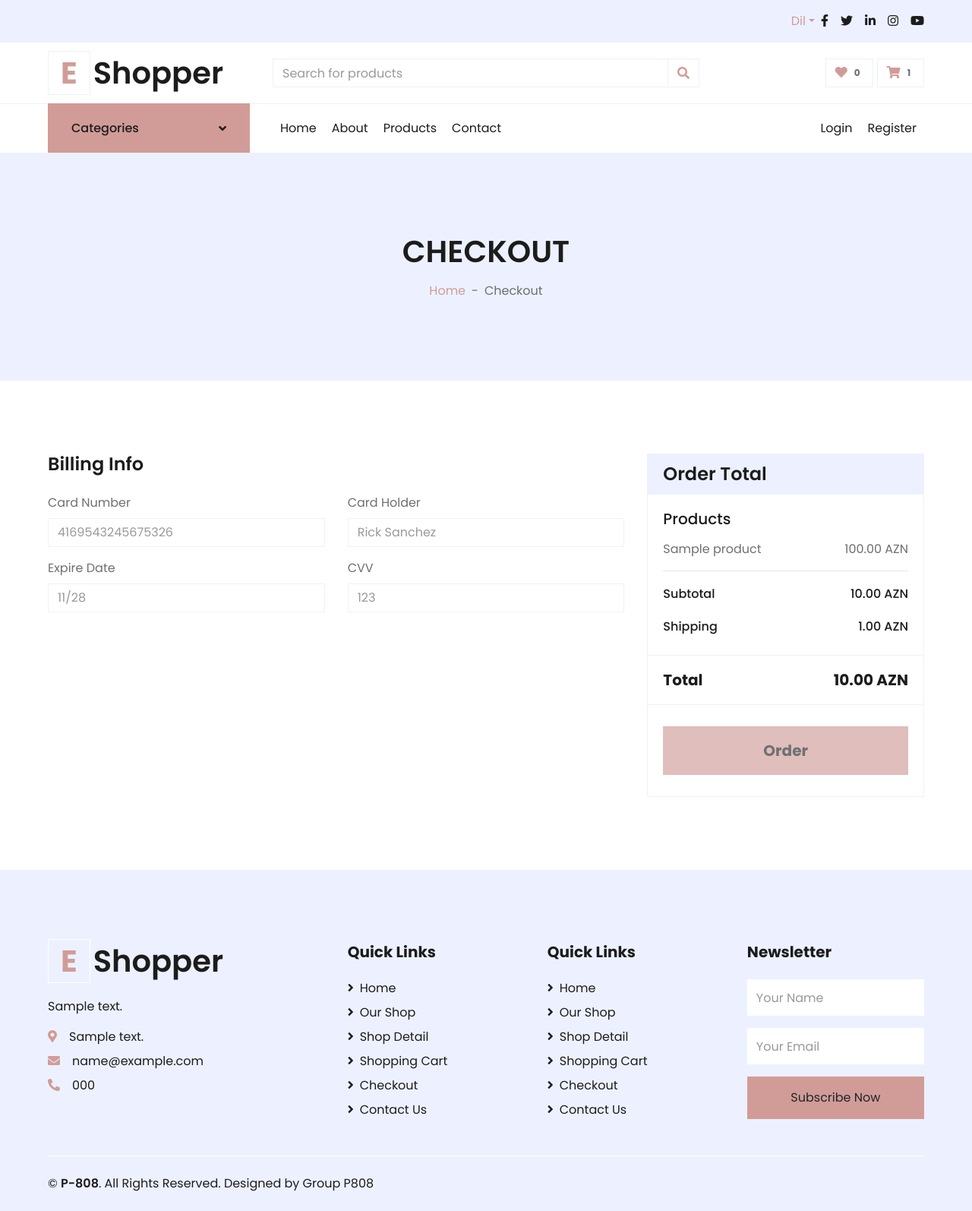
After one commit to BakuCodeRepos/p808, a Django app: template app/templates/order/checkout.html in a window 1280 px wide. The commit adds this page. Shown: the whole page at 76% size. Run offline with Django 4.2, Linux system fonts and the light colour scheme; tables that the repository leaves empty hold one stand-in row (values such as "Sample post"); the template is opened without the code that fills it: values that come from a table or form of the project are taken from there, most other values are stand-ins (such as "Sample title", 1, 10 or a date in 2020); some libraries are stand-ins or nearby versions.

Commit message:
checkout added

```diff
--- a/app/order/api/urls.py
+++ b/app/order/api/urls.py
@@ -4,4 +4,5 @@ from . import views
 
 urlpatterns = [
     path('delete-product-item/<int:id>', views.ProductItemDeleteAPIView.as_view(), name='delete-product-item'),
+    path('create-order', views.OrderCreateAPIView.as_view(), name='create-order'),
 ]
--- a/app/order/urls.py
+++ b/app/order/urls.py
@@ -4,4 +4,5 @@ from . import views
 
 urlpatterns = [
     path('basket', views.basket, name='basket'),
+    path('checkout', views.checkout, name='checkout'),
 ]
--- /dev/null
+++ b/app/static/apps/order/checkout.js
@@ -0,0 +1,73 @@
+function isDoneMainOrder() {
+    $.ajax({
+      method: "PUT",
+      url: is_done_url,
+      headers: { "X-CSRFToken": csrftoken_ },
+      data: {
+        is_done: true,
+      },
+      dataType: "json",
+      success: function (data) {
+        console.log('is_done_url', is_done_url)
+        window.location.href = home_url;
+        console.log('success', data);
+      },
+      error: function(data) {
+        console.log('error cixdiiiii', data);
+      }
+    });
+  }
+
+
+function manageOrderButton() {
+  orderButton = document.getElementById('order-button');
+
+  cardNumber = document.getElementById('card-number').value;
+  cardHolder = document.getElementById('card-holder').value;
+  expireDate = document.getElementById('expire-date').value;
+  cvv = document.getElementById('cvv').value;
+
+  if (
+    cardNumber &&
+    cardHolder &&
+    expireDate &&
+    cvv
+  ) {
+    orderButton.disabled=false;
+  } else {
+    orderButton.disabled=true;
+  }
+
+}
+
+
+function checkValidCardNumber() {
+  cardNumber = document.getElementById('card-number');
+  cardNumberError = document.getElementById('card-number-error');
+
+  if (cardNumber.value.length !== 16) {
+    cardNumberError.classList.remove('d-none');
+  } else {
+    cardNumberError.classList.add('d-none');
+  }
+  if (cardNumber.value.length > 16) {
+    cardNumber.value = cardNumber.value.slice(0, 16);
+    checkValidCardNumber();
+  }
+}
+
+
+function checkValidCvv() {
+  cvv = document.getElementById('cvv');
+  cvvError = document.getElementById('cvv-error');
+
+  if (cvv.value.length !== 3) {
+    cvvError.classList.remove('d-none');
+  } else {
+    cvvError.classList.add('d-none');
+  }
+  if (cvv.value.length > 3) {
+    cvv.value = cvv.value.slice(0, 3);
+    checkValidCvv();
+  }
+}
--- /dev/null
+++ b/app/templates/order/checkout.html
@@ -0,0 +1,91 @@
+{% extends "base/index.html" %}
+{% load static i18n %}
+
+{% block content %}
+    <!-- Page Header Start -->
+    <div class="container-fluid bg-secondary mb-5">
+        <div class="d-flex flex-column align-items-center justify-content-center" style="min-height: 300px">
+            <h1 class="font-weight-semi-bold text-uppercase mb-3">Checkout</h1>
+            <div class="d-inline-flex">
+                <p class="m-0"><a href="">Home</a></p>
+                <p class="m-0 px-2">-</p>
+                <p class="m-0">Checkout</p>
+            </div>
+        </div>
+    </div>
+    <!-- Page Header End -->
+
+
+    <!-- Checkout Start -->
+    <div class="container-fluid pt-5">
+        <div class="row px-xl-5">
+            <div class="col-lg-8">
+                <div class="mb-4" id="shipping-address">
+                    <h4 class="font-weight-semi-bold mb-4">Billing Info</h4>
+                    <div class="row">
+                        <div class="col-md-6 form-group">
+                            <label>Card Number</label>
+                            <input onkeyup="manageOrderButton(); checkValidCardNumber()" id="card-number" class="form-control" type="number" placeholder="4169543245675326">
+                            <p class="d-none" id="card-number-error" style="font-size: 12; color: red">Kart nömrəsi 16 rəqəm olmalıdır</p>
+                        </div>
+                        <div class="col-md-6 form-group">
+                            <label>Card Holder</label>
+                            <input onkeyup="manageOrderButton()" id="card-holder" class="form-control" type="text" placeholder="Rick Sanchez">
+                        </div>
+                        <div class="col-md-6 form-group">
+                            <label>Expire Date</label>
+                            <input onkeyup="manageOrderButton()" id="expire-date" class="form-control" type="text" placeholder="11/28">
+                        </div>
+                        <div class="col-md-6 form-group">
+                            <label>CVV</label>
+                            <input onkeyup="manageOrderButton(); checkValidCvv()" id="cvv" class="form-control" type="number" placeholder="123">
+                            <p class="d-none" id="cvv-error" style="font-size: 12; color: red">CVV nömrəsi 3 rəqəm olmalıdır</p>
+                        </div>
+                    </div>
+                </div>
+            </div>
+            <div class="col-lg-4">
+                <div class="card border-secondary mb-5">
+                    <div class="card-header bg-secondary border-0">
+                        <h4 class="font-weight-semi-bold m-0">Order Total</h4>
+                    </div>
+                    <div class="card-body">
+                        <h5 class="font-weight-medium mb-3">Products</h5>
+                        {% for item in order.items.all %}
+                        <div class="d-flex justify-content-between">
+                            <p>{{ item.product.name }}</p>
+                            <p>{{ item.get_total_price }} AZN</p>
+                        </div>
+                        {% endfor %}
+                        <hr class="mt-0">
+                        <div class="d-flex justify-content-between mb-3 pt-1">
+                            <h6 class="font-weight-medium">Subtotal</h6>
+                            <h6 class="font-weight-medium">{{ order.subtotal}} AZN</h6>
+                        </div>
+                        <div class="d-flex justify-content-between">
+                            <h6 class="font-weight-medium">Shipping</h6>
+                            <h6 class="font-weight-medium">{{ order.shipping}} AZN</h6>
+                        </div>
+                    </div>
+                    <div class="card-footer border-secondary bg-transparent">
+                        <div class="d-flex justify-content-between mt-2">
+                            <h5 class="font-weight-bold">Total</h5>
+                            <h5 class="font-weight-bold">{{ order.total}} AZN</h5>
+                        </div>
+                    </div>
+                    <div class="card-footer border-secondary bg-transparent">
+                        <button id="order-button" disabled onclick="isDoneMainOrder()" class="btn btn-lg btn-block btn-primary font-weight-bold my-3 py-3">Order</button>
+                    </div>
+                </div>
+            </div>
+        </div>
+    </div>
+    <!-- Checkout End -->
+{% endblock %}
+
+{% block js %}
+<script>
+    let order_delete_url = "{% url 'delete-product-item' 1 %}"
+</script>
+<script src="{% static 'apps/order/checkout.js' %}"></script>
+{% endblock %}
```
Also changed, not shown: app/order/api/serializers.py (+10 -0 lines), app/order/api/views.py (+30 -0 lines), app/order/views.py (+8 -0 lines), app/static/apps/order/basket.js (+34 -0 lines), app/templates/order/basket.html (+6 -4 lines).
